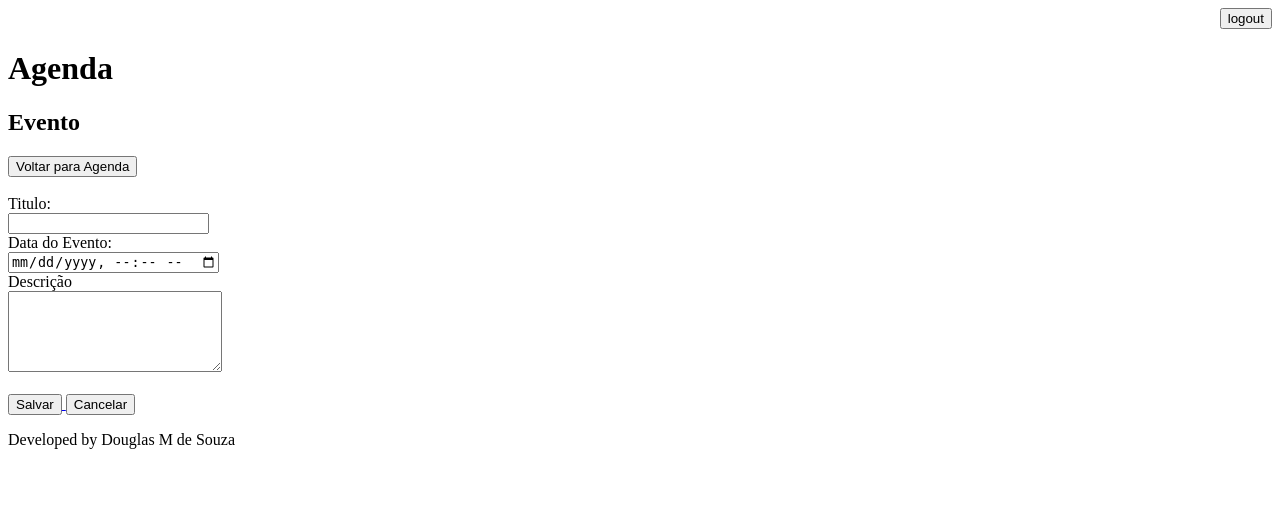
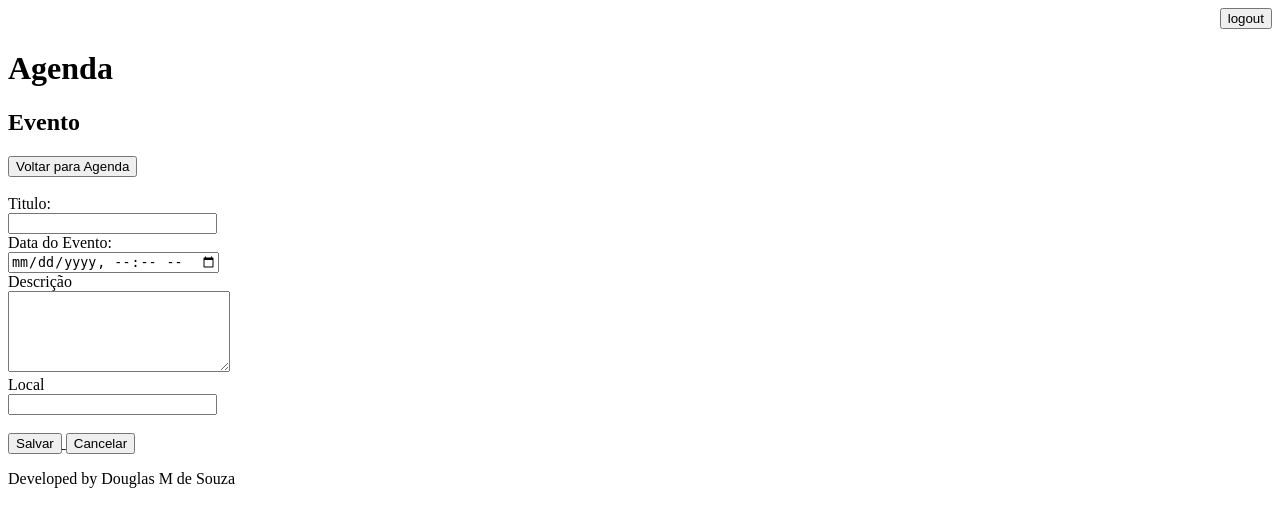
Before and after one commit to Tiduzz/Django_101, a Django app: page /agenda/evento/ in a window 1280 px wide. Shown: the top 527 px of the page. Run offline with Django 3.2, Linux system fonts and the light colour scheme; a user stored in the database is signed in.

Commit message:
Added a new column to SQL table on db.sqlite3 named 'Local', application now can receive a new information on local of event.

```diff
--- a/Agenda/core/models.py
+++ b/Agenda/core/models.py
@@ -8,6 +8,7 @@ class Evento(models.Model):
     date_evento = models.DateTimeField(verbose_name="Data do Evento")
     date_creation = models.DateTimeField(auto_now=True, verbose_name="Data de Criação")
     usuario = models.ForeignKey(User, on_delete=models.CASCADE)
+    local = models.TextField(blank=True, null=True)
 
     class Meta:
         db_table = 'evento'
--- a/Agenda/core/views.py
+++ b/Agenda/core/views.py
@@ -47,6 +47,7 @@ def submit_evento(request):
         date_evento = request.POST.get('date_evento')
         description = request.POST.get('description')
         usuario = request.user
+        local = request.POST.get('local')
         Evento.objects.create(titulo=titulo,
                                 date_evento=date_evento,
                                 description=description,
--- a/Agenda/templates/evento.html
+++ b/Agenda/templates/evento.html
@@ -12,7 +12,7 @@
         <br><br>
         <label>Titulo:</label>
         <br>
-        <input type="text" name="titulo" id="" size="22.5">
+        <input type="text" name="titulo" id="" size="23">
         <br>
         <label>Data do Evento:</label>
         <br>
@@ -20,7 +20,11 @@
         <br>
         <label for="">Descrição</label>
         <br>
-        <textarea name="description" id="" cols="24" rows="5"></textarea>
+        <textarea name="description" id="" cols="25" rows="5"></textarea>
+        <br>
+        <label for="">Local</label>
+        <br>
+        <input type="text" size="23">
 
         <br><br>
     <a href="/agenda/">
```
Also changed, not shown: Agenda/core/migrations/0003_evento_local.py (added), Agenda/db.sqlite3.
